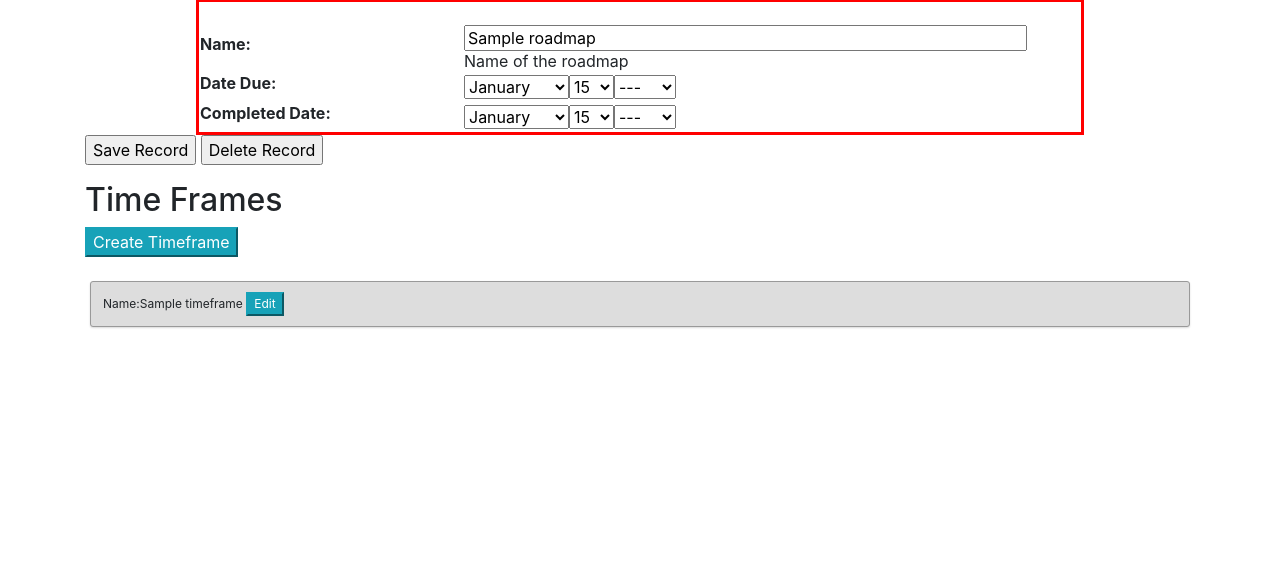
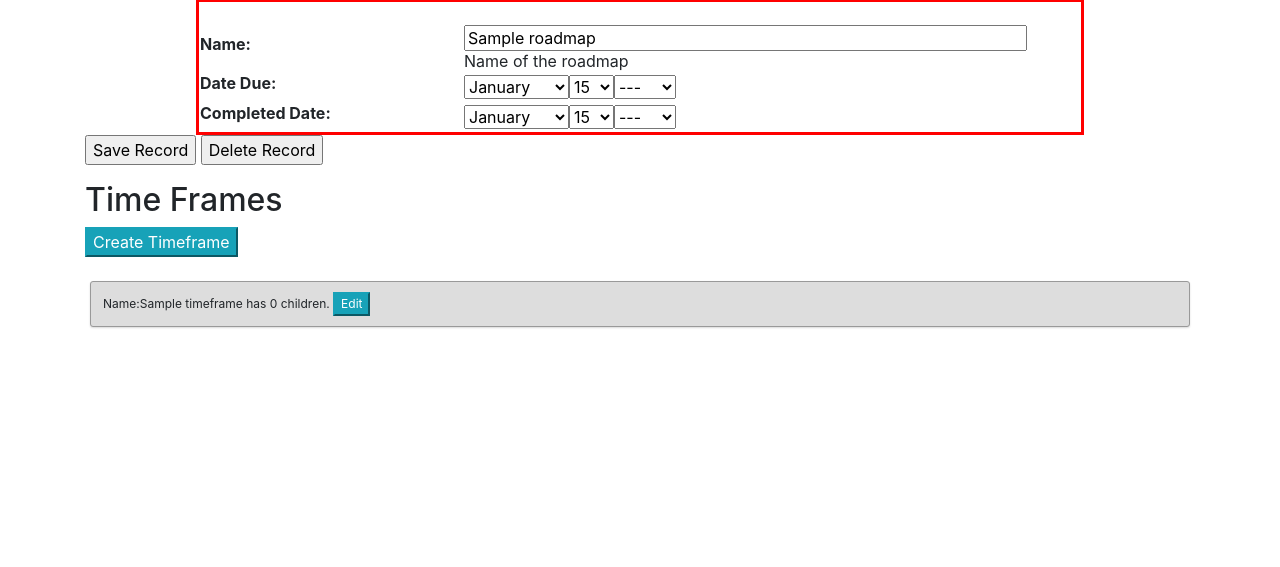
Before and after one commit to robbroadhead/develpreneur-pythontutorial, a Django app: page /roadmap/1 in a window 1280 px wide. Shown: the part 124-691 px from the top of the page. Run offline with Django 3.2, Linux system fonts and the light colour scheme; a user stored in the database is signed in; tables that the repository leaves empty hold one stand-in row (values such as "Sample post"); some libraries are stand-ins or nearby versions.

Commit message:
Day 40 and 41: Two part lesson working thorugh raw SQL with parameters.

```diff
--- a/dpproject/dpproject/templates/RoadmapEdit.html
+++ b/dpproject/dpproject/templates/RoadmapEdit.html
@@ -16,7 +16,7 @@
 <button onclick="goPage('/tf')" class="btn-info">Create Timeframe</button><br/><br/>
 {% if timeframes %}
     {% for tf in timeframes %}
-        <div class="timeframe" id="tf_{{ tf.id }}">Name:{{ tf.name }}
+        <div class="timeframe" id="tf_{{ tf.id }}">Name:{{ tf.name }} has {{ tf.children }} children.
             <button onclick="goPage('/tf/{{ tf.id }}')" class="btn-info">Edit</button>
         </div>
     {% endfor %}
--- a/dpproject/dpproject/views.py
+++ b/dpproject/dpproject/views.py
@@ -200,7 +200,8 @@ def EditRoadmap(request,id):
             else:
                 msg = "Invalid Record"
     title = "Edit Roadmap"
-    tfs = Timeframe.objects.filter(roadmap=data,parent__isnull=True).order_by('name')
+
+    tfs = Timeframe.objects.raw("select tf1.*,count(tf2.id) children from dpproject_timeframe tf1 left join dpproject_timeframe tf2 on tf2.parent_id=tf1.id where tf1.roadmap_id=%s and tf1.parent_id is null group by tf1.id order by name",[id,])
     parms = {"form": form, "title": title, "msg": msg, "timeframes": tfs, "rmid": id}
     return render(request,'RoadmapEdit.html',parms)
 
```
